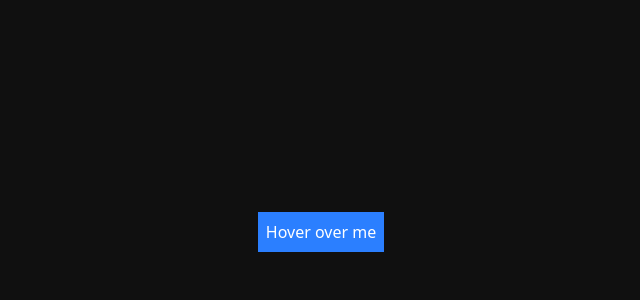
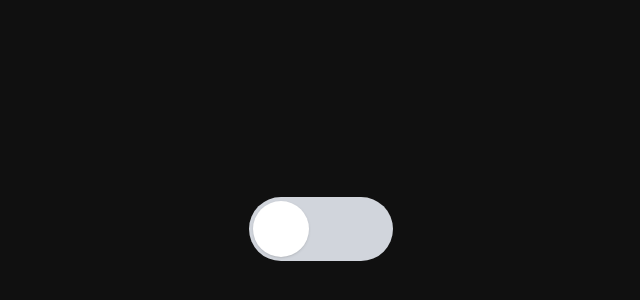
Before and after one commit to Tamalckb531/Learning-Motion, a Next.js app in the folder demos/: page / in a window 1280 px wide. Shown: the part 168-468 px from the top of the page, without its empty margins (319-959 px from the left). Built offline with nearby package versions, Linux system fonts and the light colour scheme.

Commit message:
Variants -> add ToggleSwitch

```diff
--- a/demos/src/app/page.tsx
+++ b/demos/src/app/page.tsx
@@ -9,8 +9,8 @@ export default function Home() {
     <div className="">
       {/* <FadeInComp /> */}
       {/* <SlidingMenu /> */}
-      <Tooltip />
-      {/* <ToggleSwitch /> */}
+      {/* <Tooltip /> */}
+      <ToggleSwitch />
       {/* <DynamicList /> */}
     </div>
   );
--- a/demos/src/projects/variants/ToggleSwitch.tsx
+++ b/demos/src/projects/variants/ToggleSwitch.tsx
@@ -1,7 +1,32 @@
-import React from "react";
+"use client";
+import { motion } from "motion/react";
+import React, { useState } from "react";
+
+const switchVar = {
+  off: { x: 0 },
+  on: { x: 80 },
+};
 
 const ToggleSwitch = () => {
-  return <div>ToggleSwitch</div>;
+  const [isOn, setIsOn] = useState(false);
+
+  return (
+    <div className=" relative inline-block w-36 h-16">
+      <div
+        className={` w-full h-full rounded-full bg-gray-300 cursor-pointer ${
+          isOn ? " bg-green-500" : ""
+        }`}
+        onClick={() => setIsOn(!isOn)}
+      />
+
+      <motion.div
+        className=" absolute top-1 left-1 w-14 h-14 rounded-full bg-white shadow"
+        variants={switchVar}
+        animate={isOn ? "on" : "off"}
+        transition={{ type: "spring", stiffness: 80 }}
+      />
+    </div>
+  );
 };
 
 export default ToggleSwitch;
```
